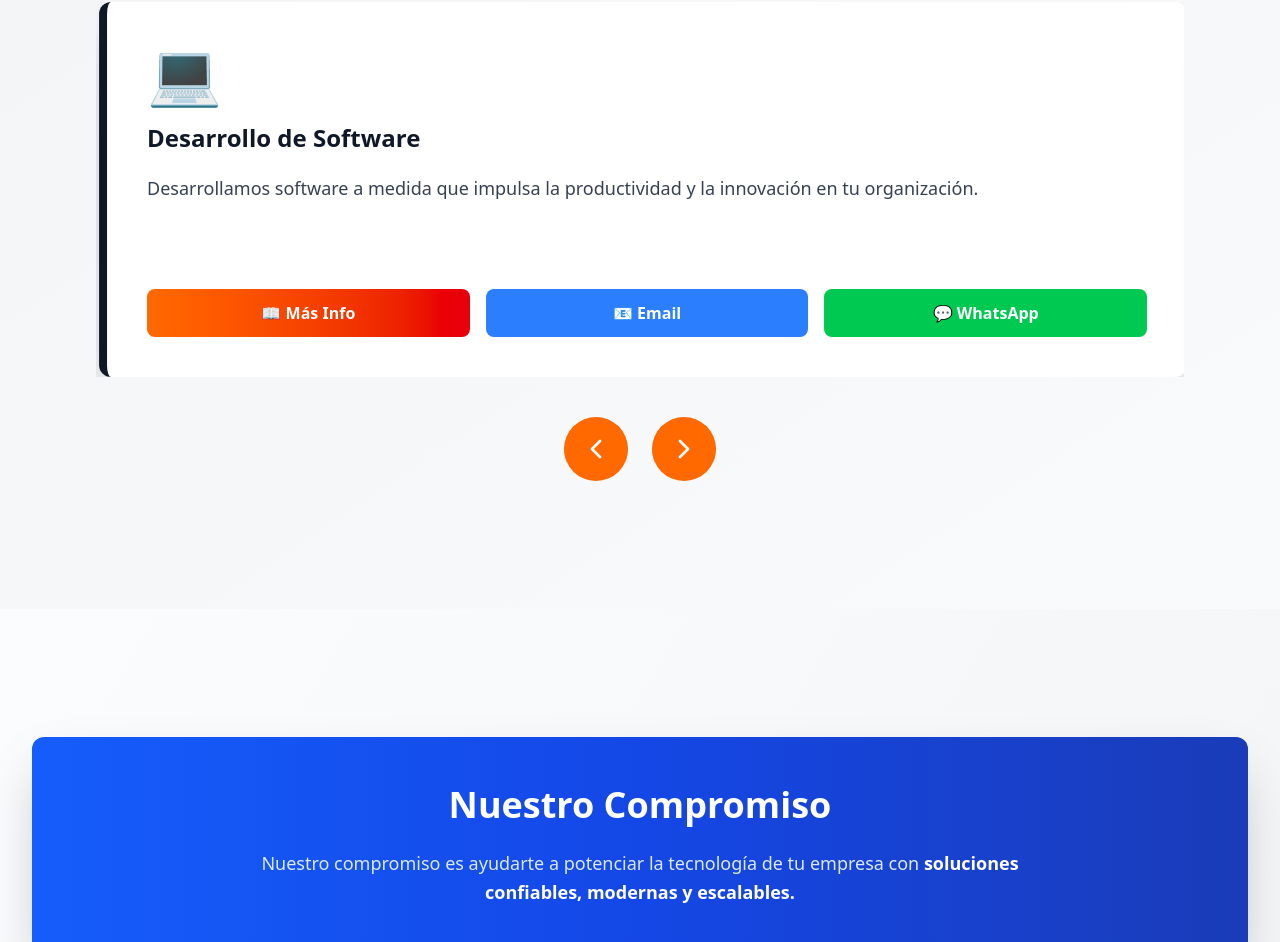
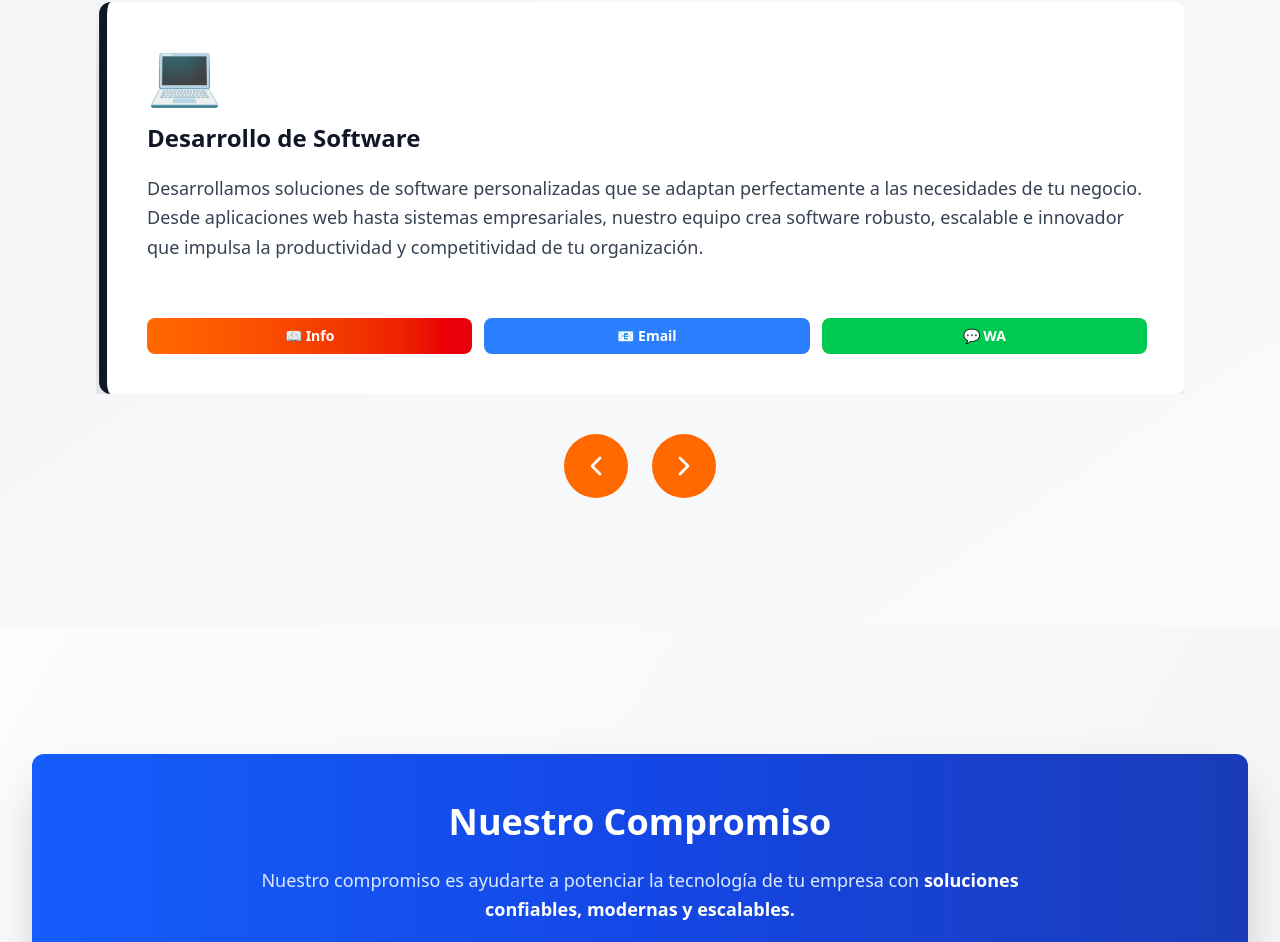
Before and after one commit to JJAR140201/techSynergySolutions, a React (Vite) app: page / in a window 1280 px wide. Shown: the part 816-1758 px from the top of the page. Built offline with nearby package versions, Linux system fonts and the light colour scheme.

Commit message:
Improve: Smaller buttons and more detailed service descriptions

```diff
--- a/src/components/ServicesCarousel.jsx
+++ b/src/components/ServicesCarousel.jsx
@@ -34,28 +34,28 @@ export function ServicesCarousel({ isDark }) {
       id: 1,
       icon: '🔧',
       title: 'Mantenimiento de Equipos',
-      description: 'Ofrecemos servicios de mantenimiento preventivo y correctivo de equipos de cómputo. Mantén tu infraestructura en óptimas condiciones.',
+      description: 'Ofrecemos servicios de mantenimiento preventivo y correctivo de equipos de cómputo. Revisamos, limpiamos y reparamos tu infraestructura tecnológica para mantenerla en óptimas condiciones, evitando fallos inesperados y prolongando la vida útil de tus dispositivos.',
       color: 'red',
     },
     {
       id: 2,
       icon: '💻',
       title: 'Desarrollo de Software',
-      description: 'Desarrollamos software a medida que impulsa la productividad y la innovación en tu organización.',
+      description: 'Desarrollamos soluciones de software personalizadas que se adaptan perfectamente a las necesidades de tu negocio. Desde aplicaciones web hasta sistemas empresariales, nuestro equipo crea software robusto, escalable e innovador que impulsa la productividad y competitividad de tu organización.',
       color: 'green',
     },
     {
       id: 3,
       icon: '🌐',
       title: 'Gestión de Redes',
-      description: 'Gestionamos redes empresariales seguras y eficientes. Conectividad confiable para tu negocio.',
+      description: 'Gestionamos redes empresariales seguras, confiables y eficientes. Implementamos infraestructuras de red modernas, monitoreamos conectividad en tiempo real y proporcionamos soporte técnico especializado para garantizar que tu negocio esté siempre conectado sin interrupciones.',
       color: 'blue',
     },
     {
       id: 4,
       icon: '🤖',
       title: 'Automatización con IA',
-      description: 'Realizamos automatización de servicios de WhatsApp utilizando inteligencia artificial, para optimizar la atención al cliente.',
+      description: 'Realizamos automatización inteligente de servicios de WhatsApp utilizando tecnología de inteligencia artificial. Optimizamos la atención al cliente con chatbots automáticos, respuestas instantáneas y gestión eficiente de conversaciones para mejorar la experiencia de tus clientes 24/7.',
       color: 'orange',
     },
   ]
@@ -88,16 +88,16 @@ export function ServicesCarousel({ isDark }) {
                     {service.description}
                   </p>
                 </div>
-                <div className="flex gap-4 mt-6">
+                <div className="flex gap-3 mt-6">
                   <a
                     href="#contacto"
-                    className="flex-1 bg-gradient-to-r from-orange-500 to-red-600 hover:from-orange-600 hover:to-red-700 text-white font-bold py-3 px-5 rounded-lg transition text-center text-base"
+                    className="flex-1 bg-gradient-to-r from-orange-500 to-red-600 hover:from-orange-600 hover:to-red-700 text-white font-semibold py-2 px-4 rounded-lg transition text-center text-sm"
                   >
-                    📖 Más Info
+                    📖 Info
                   </a>
                   <a
                     href={`mailto:${CONTACT_INFO.email}`}
-                    className="flex-1 bg-blue-500 hover:bg-blue-600 text-white font-bold py-3 px-5 rounded-lg transition text-center text-base"
+                    className="flex-1 bg-blue-500 hover:bg-blue-600 text-white font-semibold py-2 px-4 rounded-lg transition text-center text-sm"
                   >
                     📧 Email
                   </a>
@@ -105,9 +105,9 @@ export function ServicesCarousel({ isDark }) {
                     href={CONTACT_INFO.whatsapp}
                     target="_blank"
                     rel="noopener noreferrer"
-                    className="flex-1 bg-green-500 hover:bg-green-600 text-white font-bold py-3 px-5 rounded-lg transition text-center text-base"
+                    className="flex-1 bg-green-500 hover:bg-green-600 text-white font-semibold py-2 px-4 rounded-lg transition text-center text-sm"
                   >
-                    💬 WhatsApp
+                    💬 WA
                   </a>
                 </div>
               </div>
```
